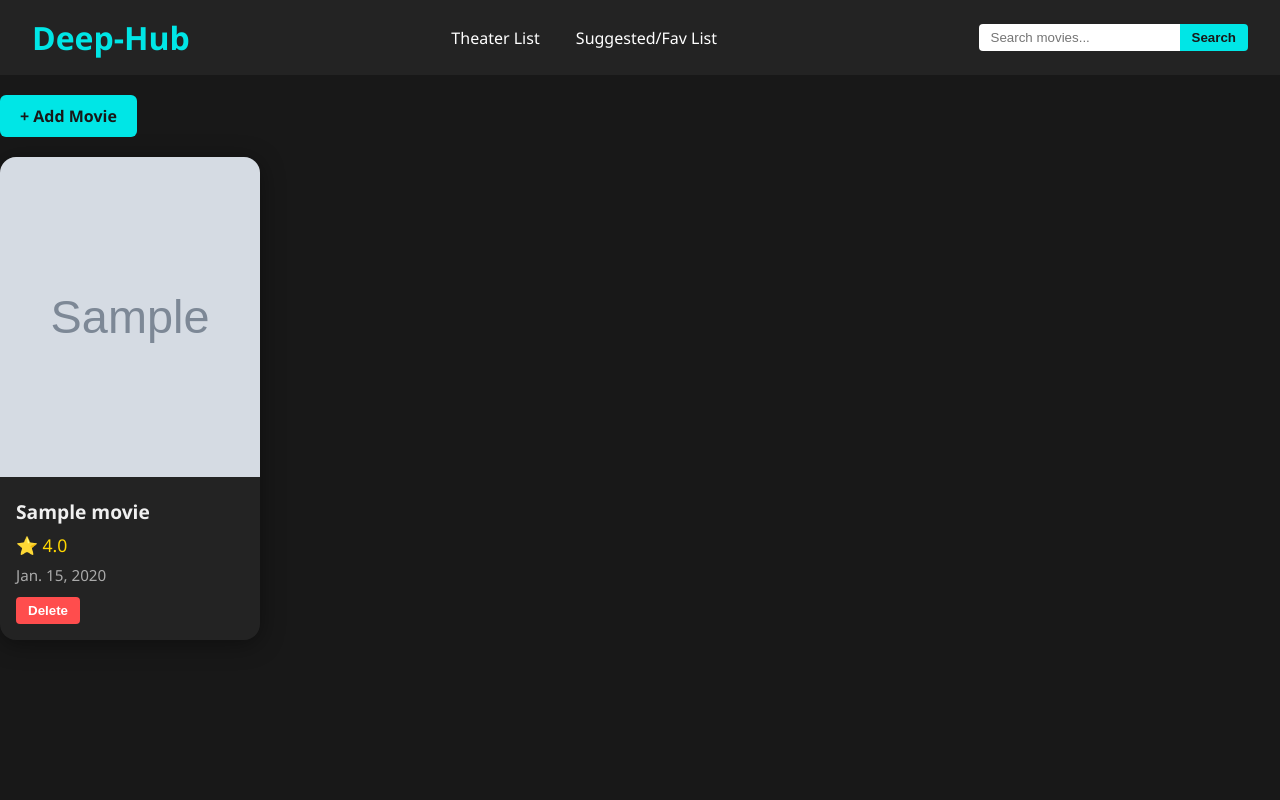
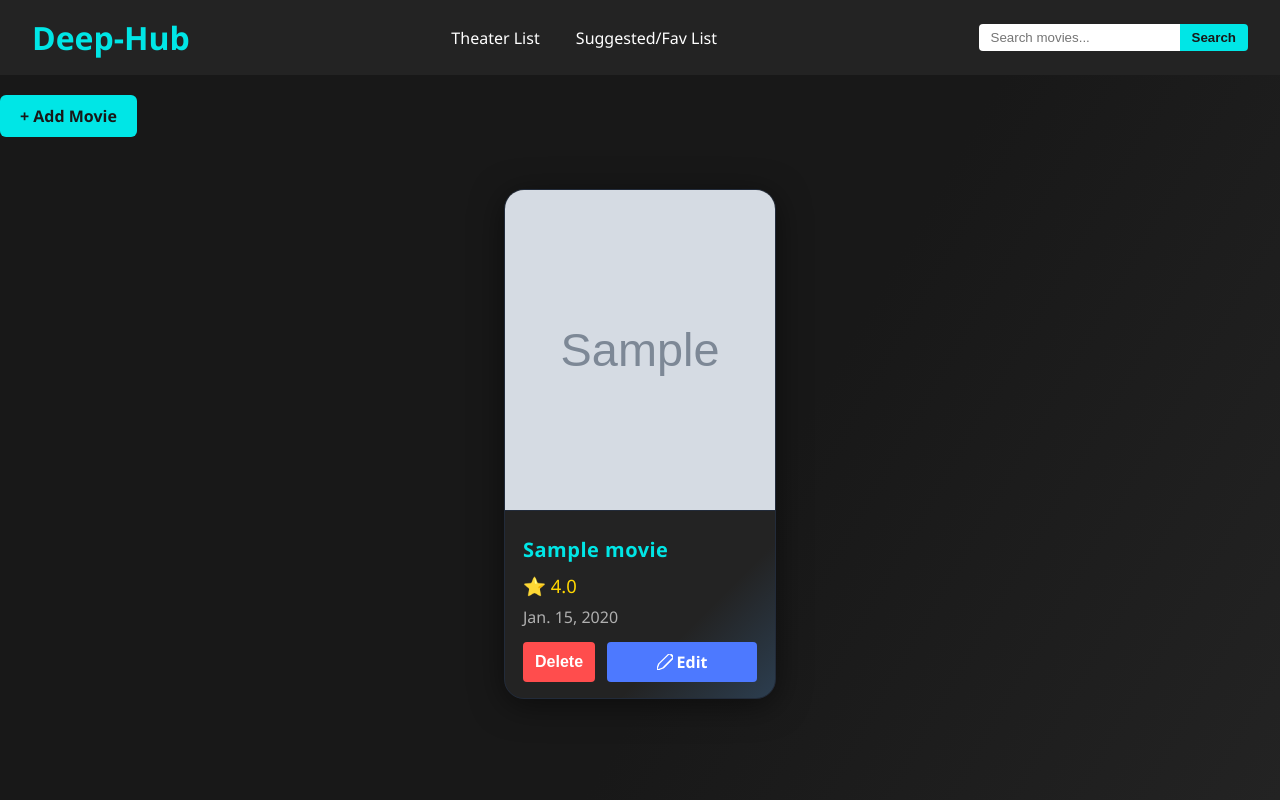
Before and after one commit to Sudeep-pazhoor/Movie_Hub, a Django app: page / in a window 1280 px wide. Run offline with Django 5.2, Linux system fonts and the light colour scheme; tables that the repository leaves empty hold one stand-in row (values such as "Sample post"); grey boxes marked "Sample" are stand-in pictures.

Commit message:
new-update

```diff
--- a/hello/static/hello/site.css
+++ b/hello/static/hello/site.css
@@ -33,10 +33,11 @@ input[name=message] {
     padding-right: 15px;
 }
 body.dark-theme {
-    background: #181818;
+    background: linear-gradient(120deg, #181818 60%, #232323 100%);
     color: #f0f0f0;
     font-family: 'Segoe UI', Tahoma, Geneva, Verdana, sans-serif;
     margin: 0;
+    min-height: 100vh;
 }
 .header {
     display: flex;
@@ -96,48 +97,56 @@ body.dark-theme {
 .card-container {
     display: flex;
     flex-wrap: wrap;
-    gap: 24px;
-    justify-content: flex-start;
+    gap: 32px;
+    justify-content: center;
+    padding: 32px 48px 32px 48px;
+    box-sizing: border-box;
 }
 .movie-card {
-    background: #232323;
-    border-radius: 16px;
-    box-shadow: 0 4px 24px rgba(0,0,0,0.4);
+    background: linear-gradient(135deg, #232323 80%, #2c3e50 100%);
+    border-radius: 20px;
+    box-shadow: 0 6px 32px rgba(0,0,0,0.5);
     overflow: hidden;
-    width: 260px;
-    transition: transform 0.2s, box-shadow 0.2s;
+    width: 270px;
+    transition: transform 0.25s, box-shadow 0.25s;
     cursor: pointer;
     position: relative;
+    border: 1.5px solid #222b3a;
 }
 .movie-card:hover {
-    transform: translateY(-8px) scale(1.03);
-    box-shadow: 0 8px 32px #00e6e6;
+    transform: translateY(-12px) scale(1.04);
+    box-shadow: 0 12px 40px #00e6e6;
+    border-color: #00e6e6;
 }
 .movie-image img {
     width: 100%;
     height: 320px;
     object-fit: cover;
-    transition: filter 0.2s;
+    transition: filter 0.2s, box-shadow 0.2s;
+    border-bottom: 1.5px solid #222b3a;
 }
 .movie-card:hover .movie-image img {
-    filter: brightness(1.2) saturate(1.2);
+    filter: brightness(1.15) saturate(1.2);
+    box-shadow: 0 2px 16px #00e6e6;
 }
 .movie-info {
-    padding: 16px;
+    padding: 20px 18px 16px 18px;
 }
 .movie-info h3 {
-    margin: 0 0 8px 0;
-    font-size: 1.2em;
+    margin: 0 0 10px 0;
+    font-size: 1.25em;
+    color: #00e6e6;
+    letter-spacing: 0.5px;
 }
 .movie-rating {
     color: #ffd700;
-    font-size: 1.1em;
+    font-size: 1.15em;
     margin-bottom: 8px;
 }
 .movie-date {
-    font-size: 0.95em;
-    color: #aaa;
-    margin-bottom: 12px;
+    font-size: 1em;
+    color: #b0b0b0;
+    margin-bottom: 14px;
 }
 .delete-btn {
     background: #ff4d4d;
@@ -152,3 +161,37 @@ body.dark-theme {
 .delete-btn:hover {
     background: #b30000;
 }
+.edit-btn {
+    background: #4d79ff;
+    color: #fff;
+    border: none;
+    border-radius: 4px;
+    padding: 6px 12px;
+    cursor: pointer;
+    font-weight: bold;
+    text-decoration: none;
+    margin-left: 8px;
+    transition: background 0.2s;
+    display: inline-block;
+}
+.edit-btn:hover {
+    background: #0033cc;
+}
+.movie-actions {
+    display: flex;
+    justify-content: space-between;
+    align-items: stretch;
+    gap: 12px;
+    margin-top: 12px;
+}
+.delete-btn, .edit-btn {
+    flex: 1 1 0;
+    height: 40px;
+    display: flex;
+    align-items: center;
+    justify-content: center;
+    font-size: 1em;
+    min-width: 0;
+    box-sizing: border-box;
+    margin: 0;
+}
--- a/hello/templates/hello/add_movie.html
+++ b/hello/templates/hello/add_movie.html
@@ -1,9 +1,9 @@
 {% extends "hello/layout.html" %}
 {% block content %}
-    <h2>Add Movie</h2>
+    <h2>{% if edit %}Edit Movie{% else %}Add Movie{% endif %}</h2>
     <form method="post">
         {% csrf_token %}
         {{ form.as_p }}
-        <button type="submit">Add</button>
+        <button type="submit">{% if edit %}Save Changes{% else %}Add{% endif %}</button>
     </form>
 {% endblock %}
--- a/hello/templates/hello/movie_list.html
+++ b/hello/templates/hello/movie_list.html
@@ -11,10 +11,16 @@
                 <h3>{{ movie.name }}</h3>
                 <div class="movie-rating">⭐ {{ movie.rating }}</div>
                 <div class="movie-date">{{ movie.release_date }}</div>
-                <form method="post" action="{% url 'delete_movie' movie.pk %}">
-                    {% csrf_token %}
-                    <button type="submit" class="delete-btn">Delete</button>
-                </form>
+                <div class="movie-actions">
+                    <form method="post" action="{% url 'delete_movie' movie.pk %}" style="display:inline;">
+                        {% csrf_token %}
+                        <button type="submit" class="delete-btn">Delete</button>
+                    </form>
+                    <a href="{% url 'edit_movie' movie.pk %}" class="edit-btn">
+                        <svg xmlns="http://www.w3.org/2000/svg" width="16" height="16" fill="currentColor" viewBox="0 0 16 16" style="vertical-align:middle;margin-right:4px;"><path d="M12.146.854a.5.5 0 0 1 .708 0l2.292 2.292a.5.5 0 0 1 0 .708l-9.439 9.439a.5.5 0 0 1-.168.11l-4 1.5a.5.5 0 0 1-.65-.65l1.5-4a.5.5 0 0 1 .11-.168l9.439-9.439zm.708-.708a1.5 1.5 0 0 0-2.121 0l-9.439 9.439a1.5 1.5 0 0 0-.329.504l-1.5 4A1.5 1.5 0 0 0 2.5 16a1.5 1.5 0 0 0 .504-.329l4-1.5a1.5 1.5 0 0 0 .504-.329l9.439-9.439a1.5 1.5 0 0 0 0-2.121l-2.292-2.292z"/></svg>
+                        Edit
+                    </a>
+                </div>
             </div>
         </div>
         {% empty %}
--- a/hello/urls.py
+++ b/hello/urls.py
@@ -6,4 +6,5 @@ urlpatterns = [
     path("add/", views.add_movie, name="add_movie"),
     path("delete/<int:pk>/", views.delete_movie, name="delete_movie"),
     path("favorites/", views.favorite_list, name="favorite_list"),
+    path("edit/<int:pk>/", views.edit_movie, name="edit_movie"),
 ]
--- a/hello/views.py
+++ b/hello/views.py
@@ -37,6 +37,17 @@ def add_movie(request):
         form = MovieForm()
     return render(request, "hello/add_movie.html", {"form": form})
 
+def edit_movie(request, pk):
+    movie = get_object_or_404(Movie, pk=pk)
+    if request.method == "POST":
+        form = MovieForm(request.POST, instance=movie)
+        if form.is_valid():
+            form.save()
+            return redirect("movie_list")
+    else:
+        form = MovieForm(instance=movie)
+    return render(request, "hello/add_movie.html", {"form": form, "edit": True, "movie": movie})
+
 def delete_movie(request, pk):
     movie = get_object_or_404(Movie, pk=pk)
     movie.delete()
```
